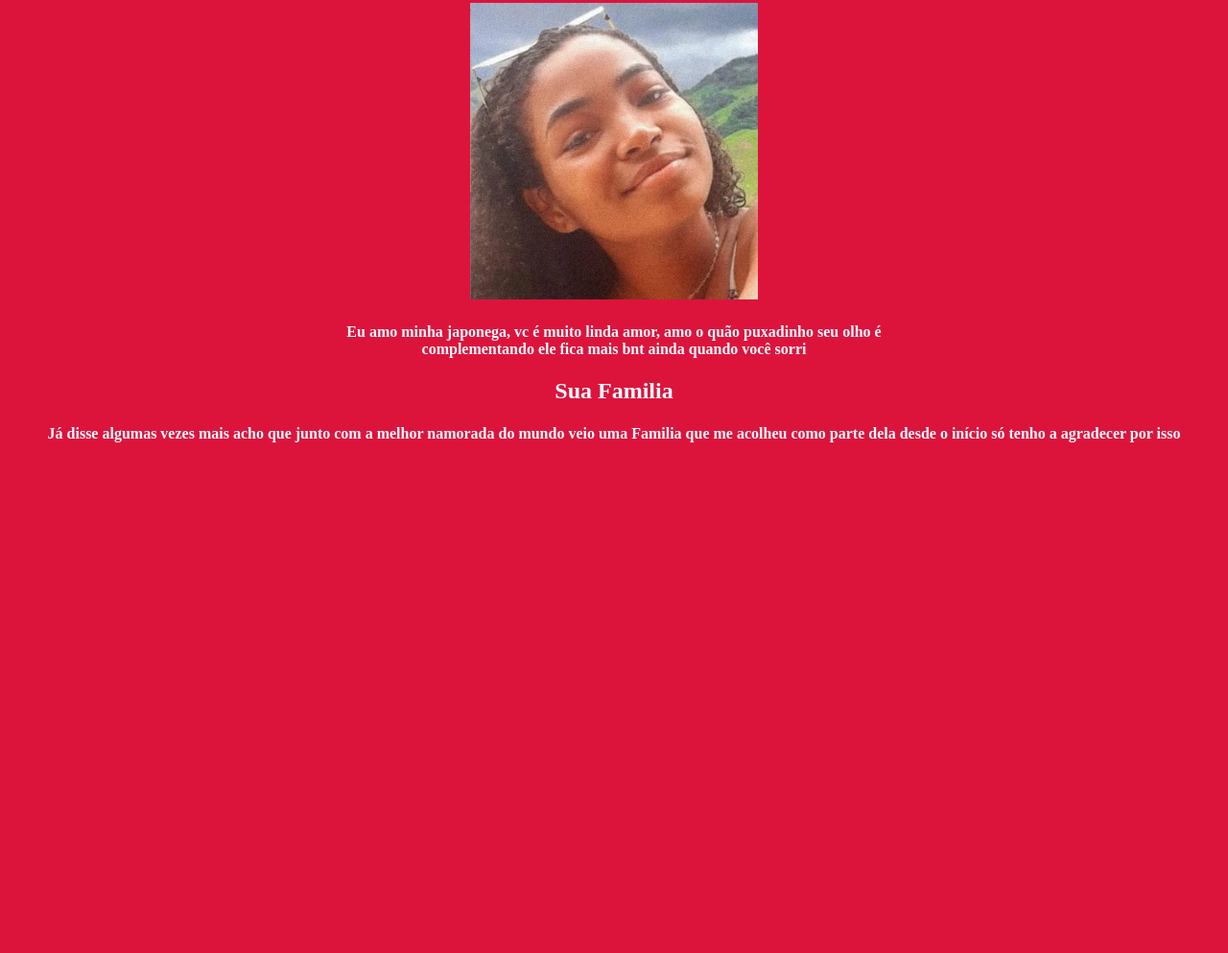
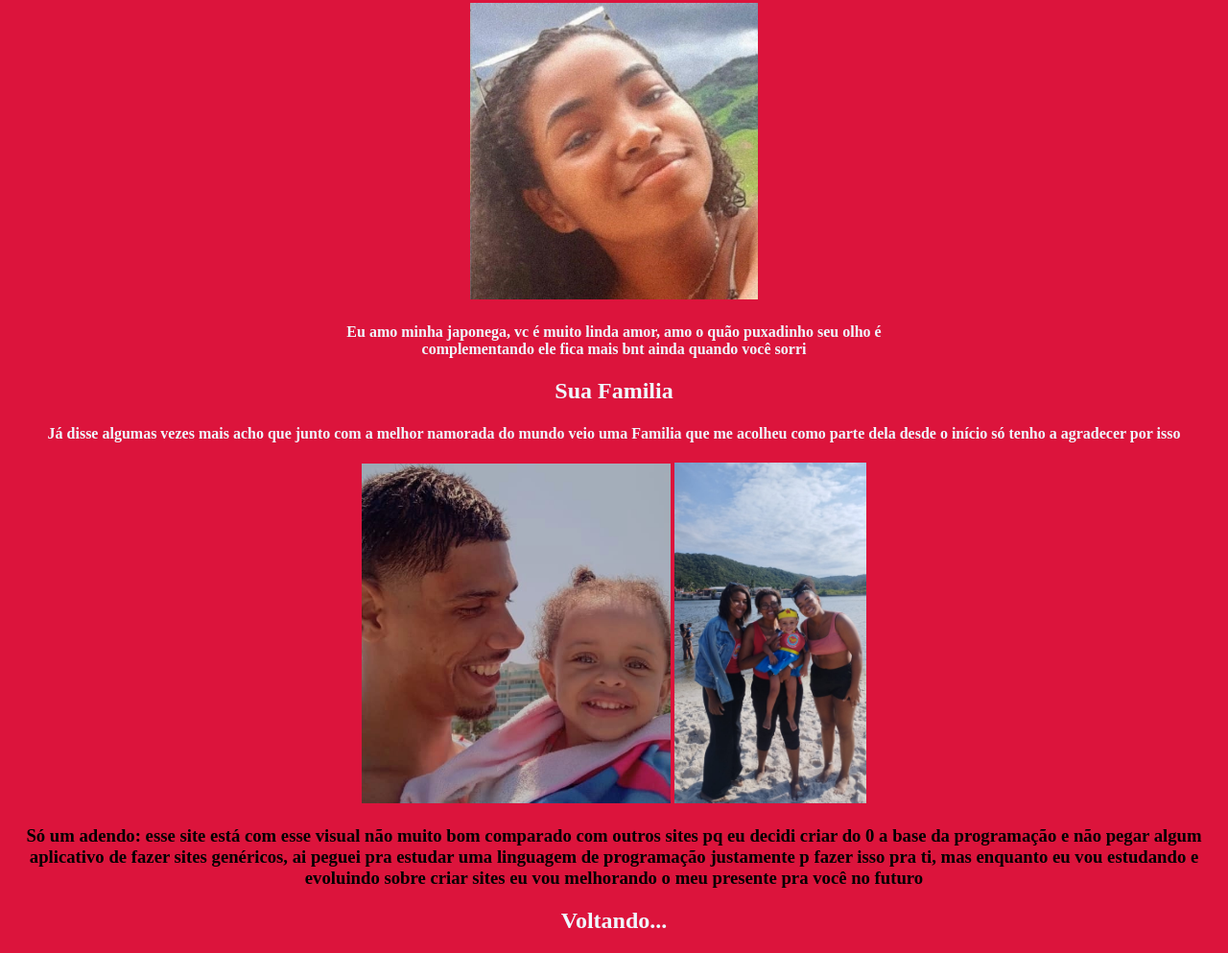
Before and after one commit to gramalholm/gramalholm.github.io, a plain HTML site: page index.html in a window 1280 px wide. Shown: the part 2865-3858 px from the top of the page at 96% size. Before the commit the page ends 3373 px from the top, so only its background shows below. Drawn offline with Linux system fonts and the light colour scheme.

Commit message:
Update index.html

```diff
--- a/index.html
+++ b/index.html
@@ -62,7 +62,11 @@ h4{
         </h4>
         <h2>Sua Familia</h2>
         <h4>Já disse algumas vezes mais acho que junto com a melhor namorada do mundo veio uma Familia que me acolheu como parte dela desde o início só tenho a agradecer por isso</h4>
-        <img src="">
+        <img src= "MariaEeu.jpeg" width="322"  >
+        <img src= "FamiliaAle.jpeg" width="200" >
+        <h3>Só um adendo: esse site está com esse visual não muito bom comparado com outros sites pq eu decidi criar do 0 a base da programação e não pegar algum aplicativo de fazer sites genéricos, ai peguei pra estudar uma linguagem de programação justamente p fazer isso pra ti, mas enquanto eu vou estudando e evoluindo sobre criar sites eu vou melhorando o meu presente pra você no futuro</h3>
+        <h2>Voltando...</h2>
+        <h2></h2>
     </div>
 </body>
 </html>
```
